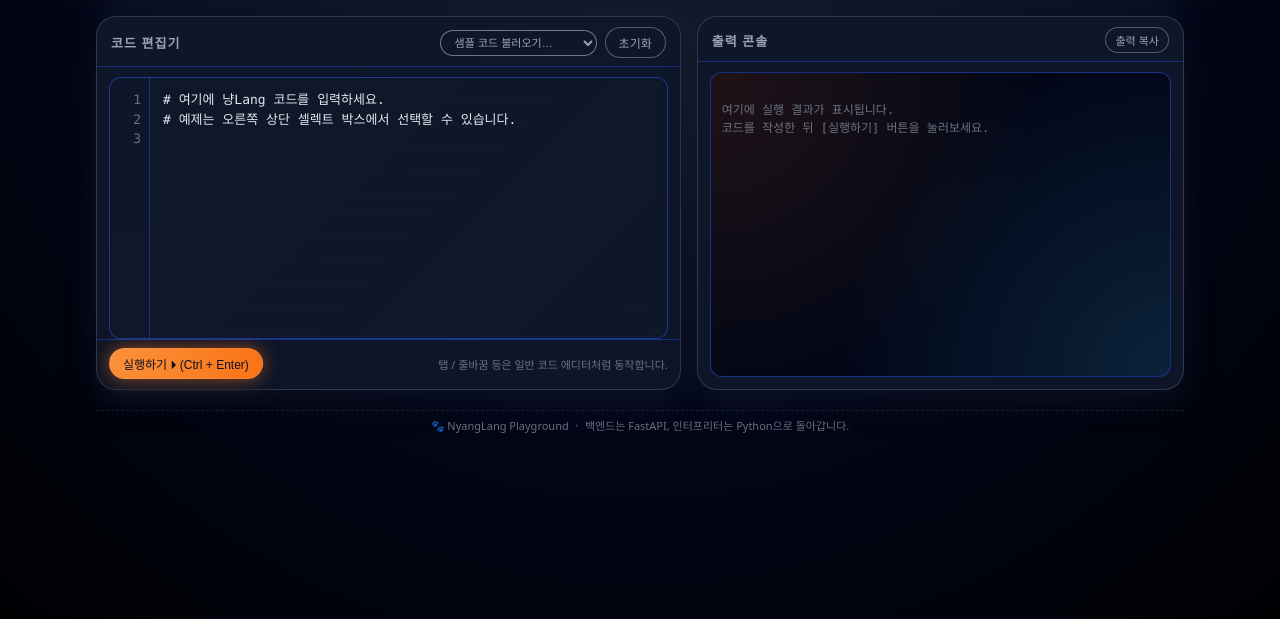
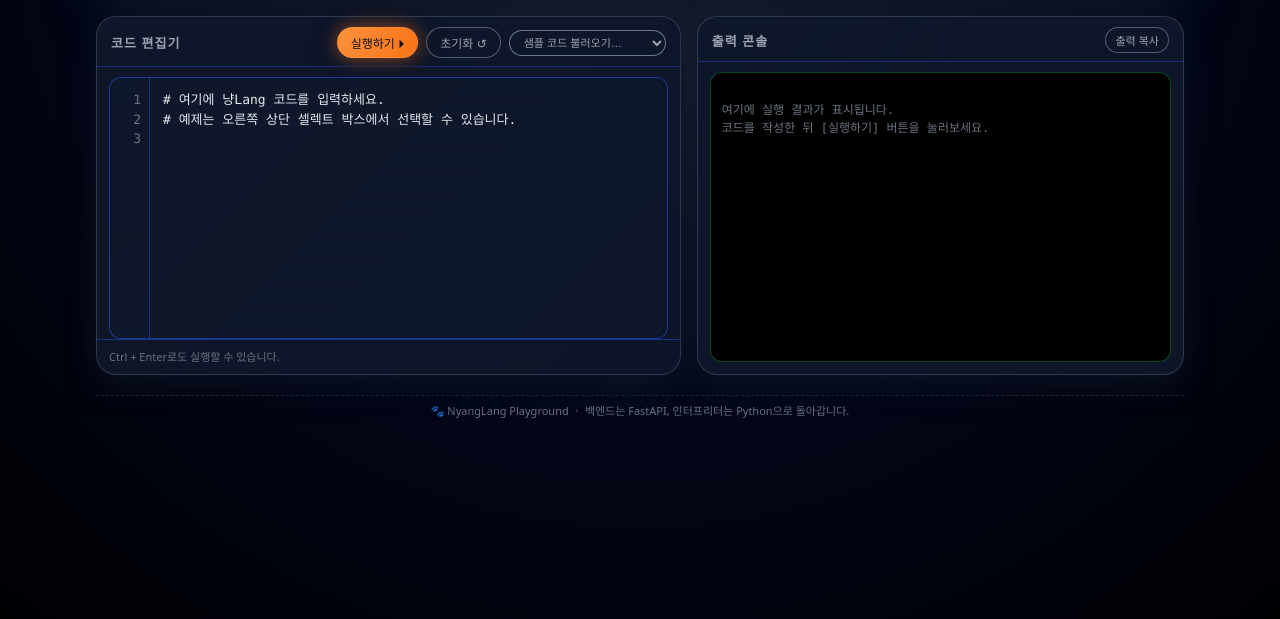
Before and after one commit to hmy7788/NyangLang, a FastAPI app: page / in a window 1280 px wide. Shown: the part 99-718 px from the top of the page. Run offline with FastAPI, Linux system fonts and the light colour scheme.

Commit message:
feat(frontend): 상단 툴바 재배치, /run JSON POST 연동, 실행중 상태/에러(status=error) 콘솔 표시 개선

```diff
--- a/web/static/style.css
+++ b/web/static/style.css
@@ -178,6 +178,7 @@ body {
   display: flex;
   align-items: center;
   gap: 8px;
+  flex-wrap: wrap;
 }
 
 /* 에디터 */
@@ -235,6 +236,10 @@ body {
   gap: 10px;
 }
 
+.toolbar-right {
+  margin-left: auto;
+}
+
 .shortcut-hint {
   font-size: 11px;
   color: var(--text-soft);
@@ -254,10 +259,8 @@ body {
   margin: 0;
   padding: 10px 11px;
   border-radius: 12px;
-  border: 1px solid rgba(30, 64, 175, 0.7);
-  background: radial-gradient(circle at 0 0, rgba(249, 115, 22, 0.12), transparent 60%),
-    radial-gradient(circle at 100% 100%, rgba(56, 189, 248, 0.16), transparent 60%),
-    linear-gradient(135deg, var(--bg-panel-alt), #020617);
+  border: 1px solid rgba(34, 197, 94, 0.35);
+  background: #000;
   font-family: var(--font-mono);
   font-size: 12px;
   line-height: 1.5;
@@ -334,6 +337,11 @@ body {
 .btn:active {
   transform: translateY(0);
   box-shadow: none;
+}
+
+.btn:disabled {
+  opacity: 0.65;
+  cursor: wait;
 }
 
 .select {
--- a/web/templates/index.html
+++ b/web/templates/index.html
@@ -25,13 +25,14 @@
         <div class="panel-header">
           <span class="panel-title">코드 편집기</span>
           <div class="panel-actions">
+            <button id="run-btn" class="btn btn-primary">실행하기 ⏵</button>
+            <button id="clear-btn" class="btn btn-ghost">초기화 ↺</button>
             <select id="example-select" class="select">
               <option value="">샘플 코드 불러오기…</option>
               <option value="hello">[예제] 헬로 월드</option>
               <option value="loop">[예제] 반복 출력</option>
               <option value="input">[예제] 입력 / 출력</option>
             </select>
-            <button id="clear-btn" class="btn btn-ghost">초기화</button>
           </div>
         </div>
 
@@ -48,13 +49,8 @@
 
         <div class="toolbar">
           <div class="toolbar-left">
-            <button id="run-btn" class="btn btn-primary">
-              실행하기 ⏵ (Ctrl + Enter)
-            </button>
-          </div>
-          <div class="toolbar-right">
             <span class="shortcut-hint">
-              탭 / 줄바꿈 등은 일반 코드 에디터처럼 동작합니다.
+              Ctrl + Enter로도 실행할 수 있습니다.
             </span>
           </div>
         </div>
@@ -93,9 +89,21 @@
     const copyOutputBtn = document.getElementById('copy-output-btn');
 
     const examples = {
-      hello: `# 간단한 헬로 월드 예제\n# (여기에 실제 냥Lang 문법으로 예제 넣어도 됨)\n냥 "Hello, NyangLang!".`,
-      loop: `# 반복 출력 예제\n# (실제 문법에 맞게 수정해서 사용하세요)냥 5번 "야옹!".`,
-      input: `# 입력 / 출력 예제 (개발 예정)\n# 사용자 입력을 받아서 그대로 출력하는 예시입니다.\n# TODO: 냥Lang에서 입력 문법이 정해지면 여기 채워넣기`
+      hello: `...!?`,
+      loop: `냥.
+냥냥.....
+냥!?
+냥~
+.~
+냐냐~
+냥~
+냥냥~
+,~
+냐냐~
+냥냥~
+냥냥?...`,
+      input: `냥?
+냥!?`
     };
 
     function setOutput(text, isError = false) {
@@ -119,44 +127,46 @@
 
     async function runCode() {
       const code = editor.value;
+      const defaultRunLabel = '실행하기 ⏵';
 
       if (!code.trim()) {
         setOutput('⚠ 코드가 비어 있습니다. 무언가를 적어 주세요!', true);
         return;
       }
 
+      runBtn.disabled = true;
+      runBtn.textContent = '실행 중...';
       setOutput('⏳ 실행 중입니다…');
 
       try {
-        // ★ 1. Form 방식(URLSearchParams) 삭제하고 JSON 방식으로 변경!
         const res = await fetch('/run', {
           method: 'POST',
           headers: {
-            'Content-Type': 'application/json' // 백엔드야 JSON 간다!
+            'Content-Type': 'application/json'
           },
-          body: JSON.stringify({ code: code }) // 코드를 JSON 형태로 포장
+          body: JSON.stringify({ code })
         });
 
-        if (!res.ok) {
+        const contentType = res.headers.get('content-type') || '';
+        if (!contentType.includes('application/json')) {
           const text = await res.text();
           setOutput(`❌ 서버 오류 (${res.status})\n\n${text}`, true);
           return;
         }
 
         const data = await res.json();
+        if (!res.ok || data.status === 'error') {
+          setOutput(`❌ ${data.error_msg || `요청 실패 (${res.status})`}`, true);
+          return;
+        }
 
-        const status = data.status || "success"; // 백엔드에서 통째로 문자열(String)로 오니까 이렇게 받기
-        const result = data.result || "";
-        const error_msg = data.error_msg || "";
-
-        // ★ 2. 문자열이 비어있는지 체크
-        if (status === "error") {
-          setOutput(`[실행 도중 에러 발생!]\n${error_msg}\n\n[이전까지의 출력]:\n${result}`, true);
-        } else {
-          setOutput(result);
-        }
+        const result = data.result ?? data.stdout ?? '';
+        setOutput(result || '실행은 되었지만 출력이 없습니다.');
       } catch (err) {
         setOutput('❌ 요청 중 오류가 발생했습니다:\n\n' + err, true);
+      } finally {
+        runBtn.disabled = false;
+        runBtn.textContent = defaultRunLabel;
       }
     }
 
```
